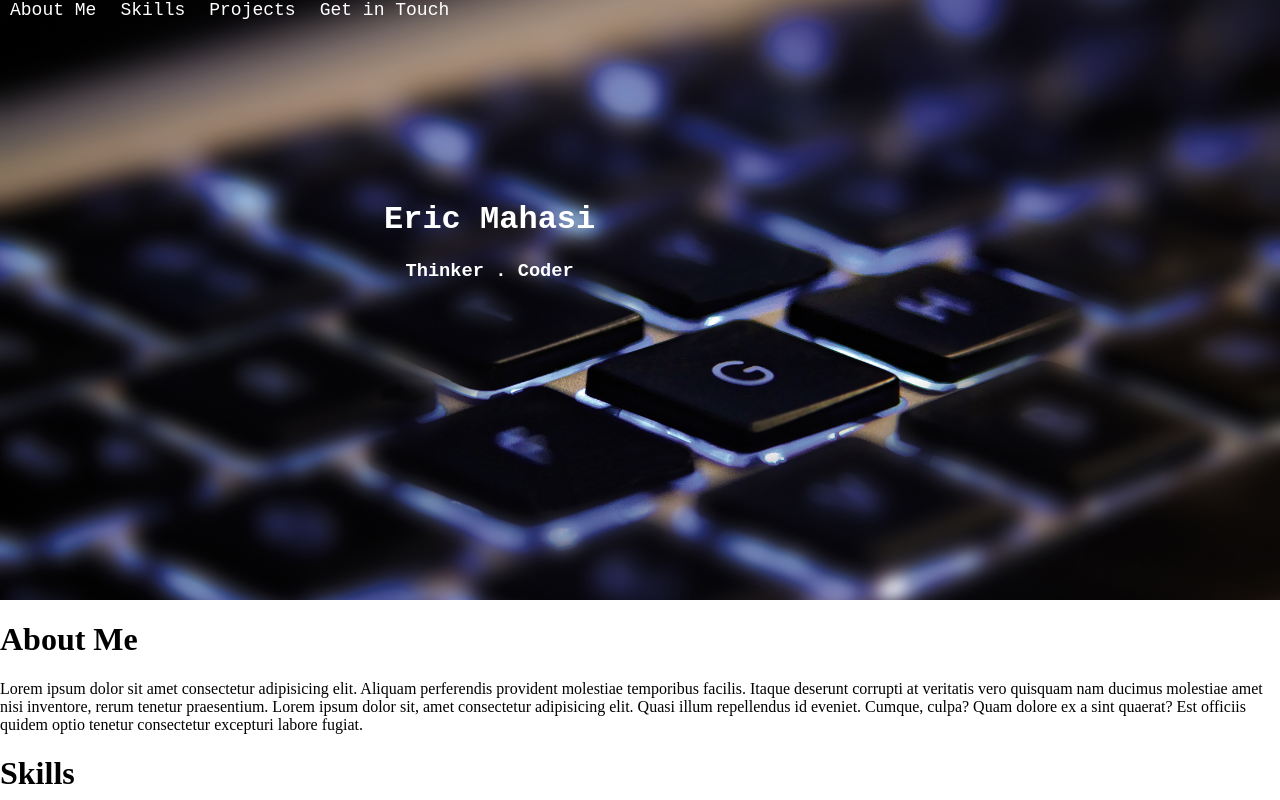
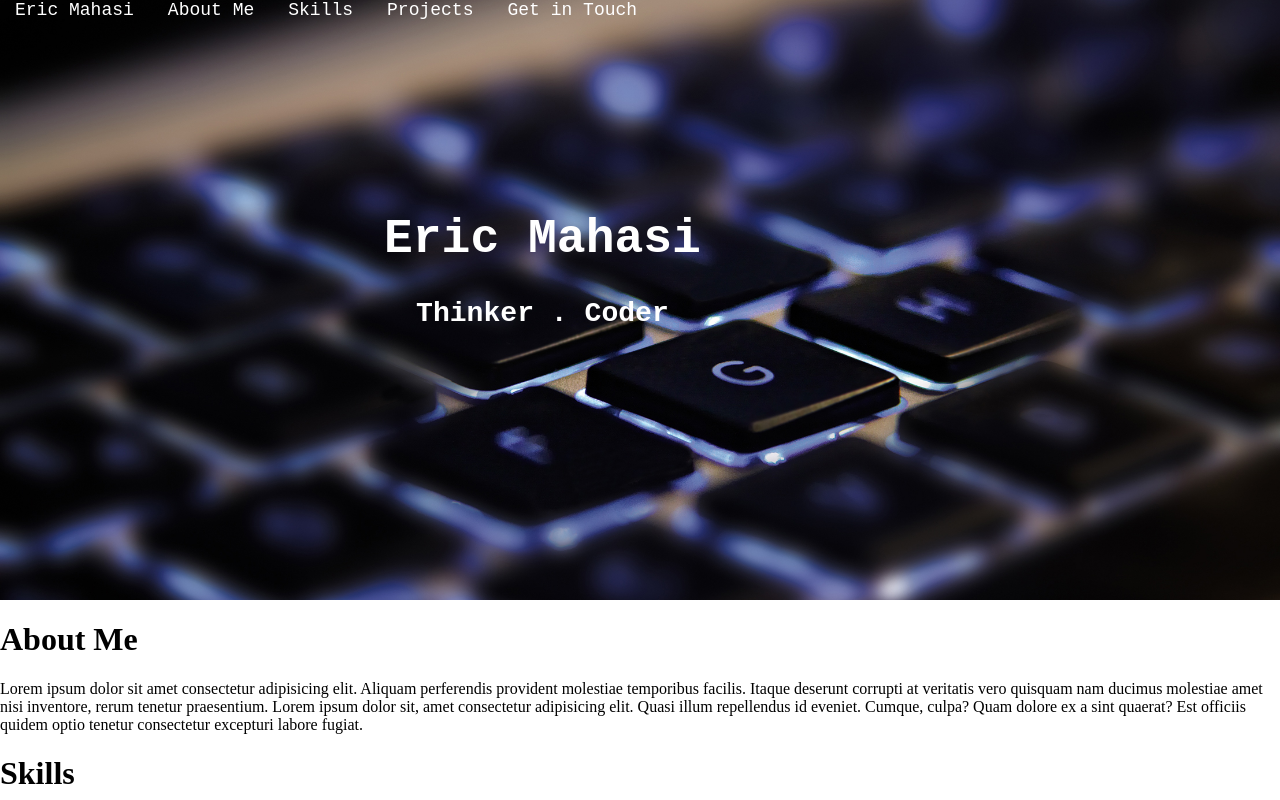
Before and after one commit to eric-mahasi/project, a plain HTML site: page index.html in a window 1280 px wide. Shown: the top 800 px of the page. Drawn offline with Linux system fonts and the light colour scheme.

Commit message:
Improve look of links

```diff
--- a/index.html
+++ b/index.html
@@ -11,10 +11,11 @@
     <div class="hero-image">
         <div>
             <nav>
+                <a href="">Eric Mahasi</a>
                 <a href="">About Me</a>
                 <a href="">Skills</a>
                 <a href="">Projects</a>
-                <a href="">Get in Touch</a>
+                <a id href="">Get in Touch</a>
             </nav>
         <div class="hero-text">
             <h1>Eric Mahasi</h1>
--- a/styles.css
+++ b/styles.css
@@ -18,6 +18,7 @@ body{
     top: 30%;
     left: 30%;
     color: white;
+    font-size: x-large;
 }
 
 a{
@@ -26,5 +27,5 @@ a{
     color: white;
     text-decoration: none;
     font-size: large;
-    padding: 10px;
+    padding: 15px;
 }
```
